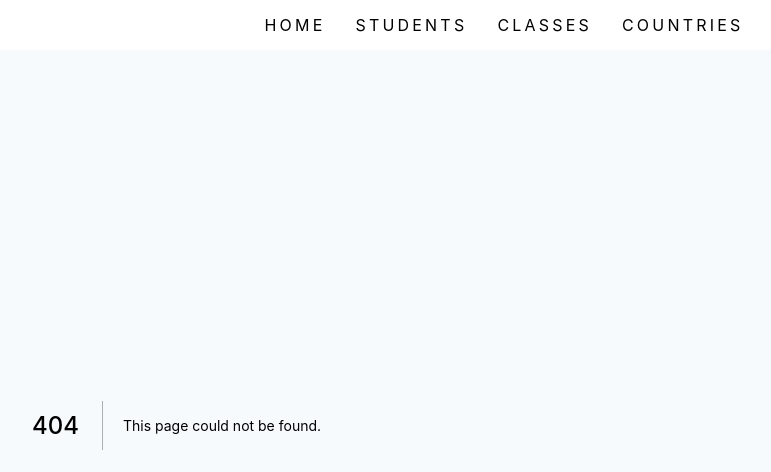
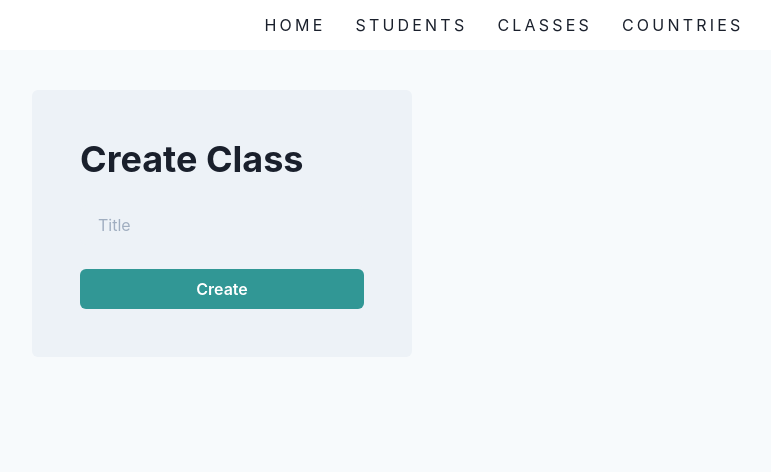
Before and after one commit to samiio/rihal-devops, a Next.js app: page /classes/create in a window 1280 px wide. Before the commit this address had no page. Shown: the top 472 px of the page, without its empty margins (136-907 px from the left). Built offline with nearby package versions, Linux system fonts and the light colour scheme.

Commit message:
added modal

```diff
--- /dev/null
+++ b/pages/classes/create.js
@@ -0,0 +1,15 @@
+import Meta from "../../components/Meta";
+import { Button, Flex, Heading, Input } from "@chakra-ui/react";
+
+const CreateClassPage = () => (
+  <div>
+    <Meta title="Create class" />
+    <Flex direction="column" background="gray.100" p={12} rounded={6}>
+      <Heading mb={6}>Create Class</Heading>
+      <Input placeholder="Title" variant="filled" mb={6} type="text" />
+      <Button colorScheme="teal">Create</Button>
+    </Flex>
+  </div>
+);
+
+export default CreateClassPage;
```
Also changed, not shown: components/AddModal.js (added, +43 -0 lines).
